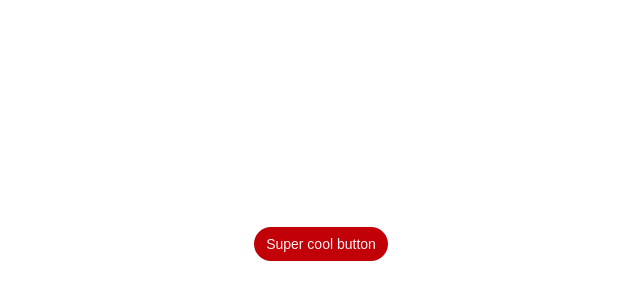
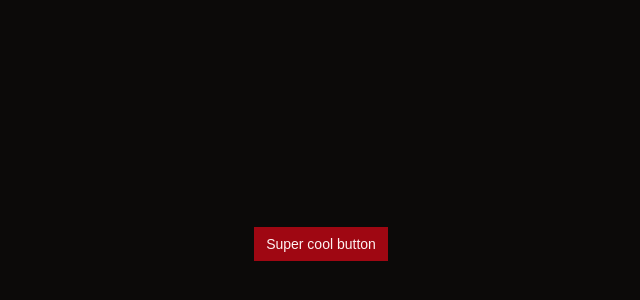
Before and after one commit to lZh1r/poll-voting-thing, a React (Vite) app in the folder frontend/: page / in a window 1280 px wide. Shown: the part 156-456 px from the top of the page, without its empty margins (319-959 px from the left). Built offline with nearby package versions, Linux system fonts and the light colour scheme.

Commit message:
style: no light mode allowed

```diff
--- a/frontend/src/index.css
+++ b/frontend/src/index.css
@@ -48,7 +48,7 @@
     --radius-4xl: calc(var(--radius) * 2.6);
 }
 
-:root {
+/*:root {
     --background: oklch(1 0 0);
     --foreground: oklch(0.147 0.004 49.25);
     --card: oklch(1 0 0);
@@ -81,9 +81,10 @@
     --sidebar-accent-foreground: oklch(0.216 0.006 56.043);
     --sidebar-border: oklch(0.923 0.003 48.717);
     --sidebar-ring: oklch(0.709 0.01 56.259);
-}
+}*/
 
-.dark {
+/* dark previously */
+:root {
     --background: oklch(0.147 0.004 49.25);
     --foreground: oklch(0.985 0.001 106.423);
     --card: oklch(0.216 0.006 56.043);
```
